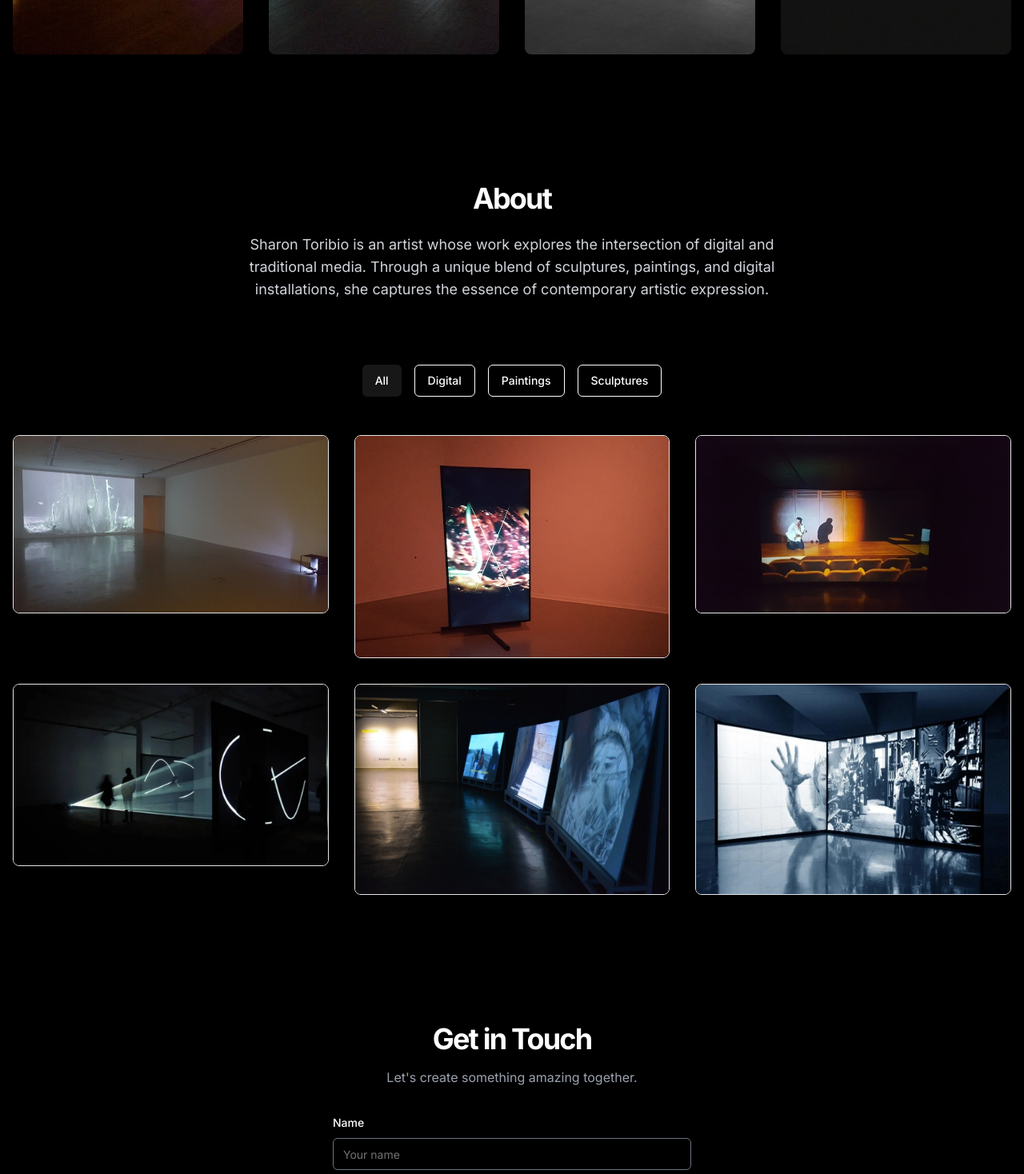
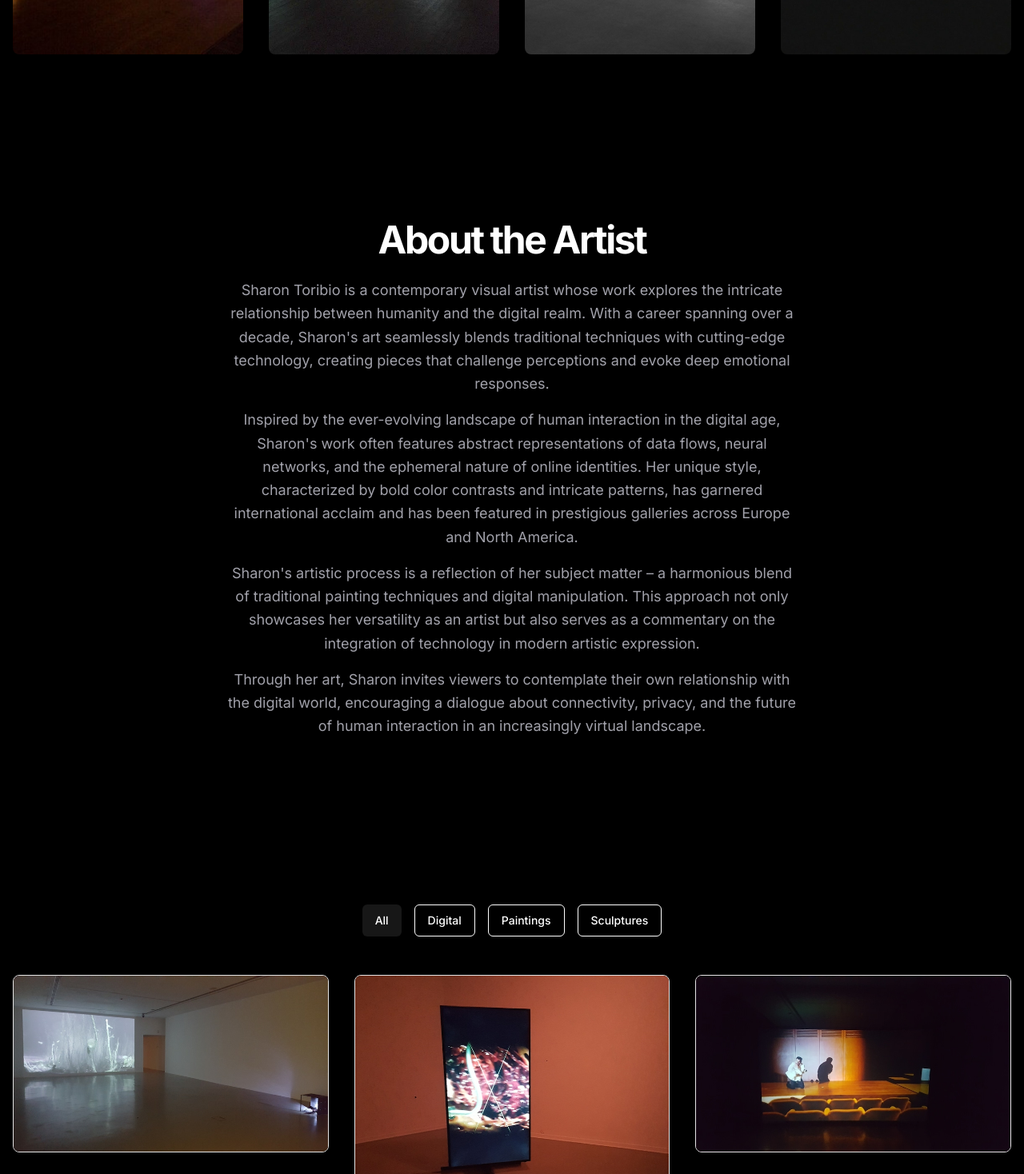
Before and after one commit to BackendCraft/art-sharon, a Next.js app: page / in a window 1280 px wide. Shown: the part 1332-2800 px from the top of the page at 80% size. Built offline with nearby package versions, Linux system fonts and the light colour scheme.

Commit message:
artist 1.0

```diff
--- a/app/components/about.tsx
+++ b/app/components/about.tsx
@@ -1,23 +1,44 @@
-"use client";
+"use client"
 
-import { motion } from "framer-motion";
+import { motion } from "framer-motion"
 
 export default function About() {
   return (
-    <section id="about" className="container mx-auto px-4 mt-20 text-center">
-      <motion.h2
-        className="mb-6 text-3xl font-bold tracking-tighter sm:text-4xl"
-        initial={{ opacity: 0 }}
-        whileInView={{ opacity: 1 }}
-        transition={{ duration: 0.8 }}
-      >
-        About
-      </motion.h2>
-      <p className="text-lg text-gray-300 max-w-2xl mx-auto">
-        Sharon Toribio is an artist whose work explores the intersection of digital and traditional media.
-        Through a unique blend of sculptures, paintings, and digital installations, she captures the essence of
-        contemporary artistic expression.
-      </p>
+    <section id="about" className="w-full py-12 md:py-24 lg:py-32 bg-black">
+      <div className="container px-4 md:px-6 mx-auto max-w-3xl">
+        <motion.div
+          initial={{ opacity: 0, y: 20 }}
+          animate={{ opacity: 1, y: 0 }}
+          transition={{ duration: 0.8 }}
+          className="text-center space-y-6"
+        >
+          <h2 className="text-3xl font-bold tracking-tighter sm:text-4xl md:text-5xl text-white">About the Artist</h2>
+          <div className="space-y-4 text-zinc-400 text-lg leading-relaxed">
+            <p>
+              Sharon Toribio is a contemporary visual artist whose work explores the intricate relationship between
+              humanity and the digital realm. With a career spanning over a decade, Sharon's art seamlessly blends
+              traditional techniques with cutting-edge technology, creating pieces that challenge perceptions and evoke
+              deep emotional responses.
+            </p>
+            <p>
+              Inspired by the ever-evolving landscape of human interaction in the digital age, Sharon's work often
+              features abstract representations of data flows, neural networks, and the ephemeral nature of online
+              identities. Her unique style, characterized by bold color contrasts and intricate patterns, has garnered
+              international acclaim and has been featured in prestigious galleries across Europe and North America.
+            </p>
+            <p>
+              Sharon's artistic process is a reflection of her subject matter – a harmonious blend of traditional
+              painting techniques and digital manipulation. This approach not only showcases her versatility as an
+              artist but also serves as a commentary on the integration of technology in modern artistic expression.
+            </p>
+            <p>
+              Through her art, Sharon invites viewers to contemplate their own relationship with the digital world,
+              encouraging a dialogue about connectivity, privacy, and the future of human interaction in an increasingly
+              virtual landscape.
+            </p>
+          </div>
+        </motion.div>
+      </div>
     </section>
-  );
+  )
 }
--- a/app/components/contact.tsx
+++ b/app/components/contact.tsx
@@ -1,21 +1,14 @@
-"use client";
+"use client"
 
-import { zodResolver } from "@hookform/resolvers/zod";
-import { useForm } from "react-hook-form";
-import * as z from "zod";
-import { motion } from "framer-motion";
+import { zodResolver } from "@hookform/resolvers/zod"
+import { useForm } from "react-hook-form"
+import * as z from "zod"
 
-import { Button } from "@/components/ui/button";
-import {
-  Form,
-  FormControl,
-  FormField,
-  FormItem,
-  FormLabel,
-  FormMessage,
-} from "@/components/ui/form";
-import { Input } from "@/components/ui/input";
-import { Textarea } from "@/components/ui/textarea";
+import { Button } from "@/components/ui/button"
+import { Form, FormControl, FormField, FormItem, FormLabel, FormMessage } from "@/components/ui/form"
+import { Input } from "@/components/ui/input"
+import { Textarea } from "@/components/ui/textarea"
+import { Card, CardContent, CardDescription, CardHeader, CardTitle } from "@/components/ui/card"
 
 const formSchema = z.object({
   name: z.string().min(2, {
@@ -27,7 +20,7 @@ const formSchema = z.object({
   message: z.string().min(10, {
     message: "Message must be at least 10 characters.",
   }),
-});
+})
 
 export default function Contact() {
   const form = useForm<z.infer<typeof formSchema>>({
@@ -37,49 +30,45 @@ export default function Contact() {
       email: "",
       message: "",
     },
-  });
+  })
 
   function onSubmit(values: z.infer<typeof formSchema>) {
-    console.log(values);
+    console.log(values)
   }
 
   return (
-    <section id="contact" className="relative overflow-hidden bg-black py-20">
-      <div className="container relative z-10 mx-auto px-4">
-        <motion.div
-          initial={{ opacity: 0, y: 20 }}
-          whileInView={{ opacity: 1, y: 0 }}
-          transition={{ duration: 0.8 }}
-          viewport={{ once: true }}
-          className="mx-auto max-w-2xl text-center"
-        >
-          <h2 className="mb-4 text-3xl font-bold tracking-tighter text-white sm:text-4xl">
-            Get in Touch
-          </h2>
-          <p className="mb-8 text-gray-400">
-            Let's create something amazing together.
+    <section id="get-in-touch" className="w-full py-12 md:py-24 lg:py-32 bg-black flex justify-center">
+      <div className="container px-4 md:px-6">
+        <div className="flex flex-col items-center justify-center space-y-4 text-center">
+          <div className="space-y-2">
+            <h2 className="text-3xl font-bold tracking-tighter sm:text-5xl text-white">Get in Touch</h2>
+            <p className="max-w-[900px] text-zinc-400 md:text-xl/relaxed lg:text-base/relaxed xl:text-xl/relaxed dark:text-zinc-400">
+              Have a project in mind? Let's collaborate and create something extraordinary together.
             </p>
-        </motion.div>
-        <motion.div
-          initial={{ opacity: 0, y: 20 }}
-          whileInView={{ opacity: 1, y: 0 }}
-          transition={{ duration: 0.8, delay: 0.2 }}
-          viewport={{ once: true }}
-          className="mx-auto max-w-md"
-        >
+          </div>
+        </div>
+        <div className="mx-auto max-w-[500px] mt-8">
+          <Card className="bg-zinc-950 border-zinc-800">
+            <CardHeader>
+              <CardTitle className="text-white">Send a Message</CardTitle>
+              <CardDescription className="text-zinc-400">
+                Fill out the form below and I'll get back to you as soon as possible.
+              </CardDescription>
+            </CardHeader>
+            <CardContent>
               <Form {...form}>
-            <form onSubmit={form.handleSubmit(onSubmit)} className="space-y-6">
+                <form onSubmit={form.handleSubmit(onSubmit)} className="space-y-4">
                   <FormField
                     control={form.control}
                     name="name"
                     render={({ field }) => (
                       <FormItem>
-                    <FormLabel className="text-white">Name</FormLabel>
+                        <FormLabel className="text-zinc-400">Name</FormLabel>
                         <FormControl>
                           <Input
                             placeholder="Your name"
                             {...field}
-                        className="bg-black text-white border border-gray-500 focus:border-gray-300 focus:ring-gray-300"
+                            className="bg-zinc-900 border-zinc-800 text-white placeholder:text-zinc-500"
                           />
                         </FormControl>
                         <FormMessage />
@@ -91,12 +80,12 @@ export default function Contact() {
                     name="email"
                     render={({ field }) => (
                       <FormItem>
-                    <FormLabel className="text-white">Email</FormLabel>
+                        <FormLabel className="text-zinc-400">Email</FormLabel>
                         <FormControl>
                           <Input
                             placeholder="your@email.com"
                             {...field}
-                        className="bg-black text-white border border-gray-500 focus:border-gray-300 focus:ring-gray-300"
+                            className="bg-zinc-900 border-zinc-800 text-white placeholder:text-zinc-500"
                           />
                         </FormControl>
                         <FormMessage />
@@ -108,28 +97,27 @@ export default function Contact() {
                     name="message"
                     render={({ field }) => (
                       <FormItem>
-                    <FormLabel className="text-white">Message</FormLabel>
+                        <FormLabel className="text-zinc-400">Message</FormLabel>
                         <FormControl>
                           <Textarea
                             placeholder="Tell me about your project..."
+                            className="min-h-[120px] bg-zinc-900 border-zinc-800 text-white placeholder:text-zinc-500"
                             {...field}
-                        className="min-h-[120px] bg-black text-white border border-gray-500 focus:border-gray-300 focus:ring-gray-300"
                           />
                         </FormControl>
                         <FormMessage />
                       </FormItem>
                     )}
                   />
-              <Button
-                type="submit"
-                className="w-full bg-white text-black border border-gray-500 hover:bg-gray-200"
-              >
+                  <Button type="submit" className="w-full bg-white text-black hover:bg-zinc-200">
                     Send Message
                   </Button>
                 </form>
               </Form>
-        </motion.div>
+            </CardContent>
+          </Card>
+        </div>
       </div>
     </section>
-  );
+  )
 }
--- a/app/components/navbar.tsx
+++ b/app/components/navbar.tsx
@@ -1,58 +1,147 @@
-"use client";
+"use client"
 
-import { useEffect, useState } from "react";
-import { motion } from "framer-motion";
+import { useState, useEffect } from "react"
+import { motion } from "framer-motion"
+import Link from "next/link"
 
-export default function Navbar() {
-  const [showNav, setShowNav] = useState(false);
+export default function FloatingMenu() {
+  const [isVisible, setIsVisible] = useState(false)
+  const [isMobileMenuOpen, setIsMobileMenuOpen] = useState(false)
 
   useEffect(() => {
     const handleScroll = () => {
-      setShowNav(window.scrollY > window.innerHeight * 0.6);
-    };
+      const heroHeight = window.innerHeight
+      setIsVisible(window.scrollY > heroHeight)
+    }
 
-    window.addEventListener("scroll", handleScroll);
-    return () => window.removeEventListener("scroll", handleScroll);
-  }, []);
+    window.addEventListener("scroll", handleScroll)
+    return () => window.removeEventListener("scroll", handleScroll)
+  }, [])
 
-  // Función para hacer scroll suave a la sección seleccionada
-  const scrollToSection = (id: string) => {
-    const section = document.getElementById(id);
-    if (section) {
-      section.scrollIntoView({ behavior: "smooth" });
-    }
-  };
+  if (!isVisible) return null
 
   return (
-    <motion.nav
-      className={`fixed top-0 left-0 w-full z-50 transition-transform duration-500 ${
-        showNav ? "translate-y-0" : "-translate-y-full"
-      }`}
+    <motion.div
+      initial={{ opacity: 0, y: -50 }}
+      animate={{ opacity: 1, y: 0 }}
+      transition={{ duration: 0.5 }}
+      className="fixed top-0 left-0 right-0 z-50 p-4"
     >
-      <div className="container mx-auto flex justify-between items-center py-3 px-4 md:py-6 md:px-6 bg-transparent">
-        {/* Nombre del artista con tamaño más pequeño en móviles */}
-        <h1 className="text-white font-bold tracking-widest uppercase text-xs sm:text-sm md:text-2xl">
-          Sharon Toribio
-        </h1>
-
-        {/* Menú de navegación reducido en móviles */}
-        <ul className="flex space-x-3 sm:space-x-5 md:space-x-8">
-          {[
-            { name: "Art", id: "featuredworks" },
-            { name: "About", id: "about" }, // Apunta a la sección de Featured Works
-            { name: "Contact", id: "contact" },
-          ].map((item, index) => (
-            <motion.li key={index} whileHover={{ scale: 1.1 }} whileTap={{ scale: 0.9 }}>
-              <button
-                onClick={() => scrollToSection(item.id)}
-                className="text-white text-xs sm:text-sm md:text-lg font-medium tracking-widest uppercase transition duration-300 hover:text-gray-400"
+      <div className="container mx-auto flex justify-between items-center">
+        <Link href="/" className="text-white text-xl font-bold hover:text-gray-300 transition-colors uppercase">
+          SHARON TORIBIO
+        </Link>
+        <nav className="hidden md:block">
+          <ul className="flex space-x-6">
+            <li>
+              <Link
+                href="#art"
+                className="text-white hover:text-gray-300 transition-colors text-xl font-bold uppercase"
               >
-                {item.name}
-              </button>
-            </motion.li>
-          ))}
-        </ul>
+                ART
+              </Link>
+            </li>
+            <li>
+              <Link
+                href="#about"
+                className="text-white hover:text-gray-300 transition-colors text-xl font-bold uppercase"
+              >
+                ABOUT
+              </Link>
+            </li>
+            <li>
+              <Link
+                href="#portfolio"
+                className="text-white hover:text-gray-300 transition-colors text-xl font-bold uppercase"
+              >
+                PORTFOLIO
+              </Link>
+            </li>
+            <li>
+              <Link
+                href="#get-in-touch"
+                className="text-white hover:text-gray-300 transition-colors text-xl font-bold uppercase"
+              >
+                CONTACT
+              </Link>
+            </li>
+          </ul>
+        </nav>
+        <button
+          className="md:hidden text-white"
+          onClick={() => setIsMobileMenuOpen(!isMobileMenuOpen)}
+          aria-label="Toggle menu"
+        >
+          {isMobileMenuOpen ? (
+            <svg
+              xmlns="http://www.w3.org/2000/svg"
+              fill="none"
+              viewBox="0 0 24 24"
+              stroke="currentColor"
+              className="w-6 h-6"
+            >
+              <path strokeLinecap="round" strokeLinejoin="round" strokeWidth={2} d="M6 18L18 6M6 6l12 12" />
+            </svg>
+          ) : (
+            <svg
+              xmlns="http://www.w3.org/2000/svg"
+              fill="none"
+              viewBox="0 0 24 24"
+              stroke="currentColor"
+              className="w-6 h-6"
+            >
+              <path strokeLinecap="round" strokeLinejoin="round" strokeWidth={2} d="M4 6h16M4 12h16m-7 6h7" />
+            </svg>
+          )}
+        </button>
       </div>
-    </motion.nav>
-  );
+      {isMobileMenuOpen && (
+        <motion.nav
+          initial={{ opacity: 0, y: -20 }}
+          animate={{ opacity: 1, y: 0 }}
+          transition={{ duration: 0.3 }}
+          className="md:hidden mt-4"
+        >
+          <ul className="flex flex-col space-y-2">
+            <li>
+              <Link
+                href="#art"
+                className="block text-white hover:text-gray-300 transition-colors py-2 text-xl font-bold uppercase"
+                onClick={() => setIsMobileMenuOpen(false)}
+              >
+                ART
+              </Link>
+            </li>
+            <li>
+              <Link
+                href="#about"
+                className="block text-white hover:text-gray-300 transition-colors py-2 text-xl font-bold uppercase"
+                onClick={() => setIsMobileMenuOpen(false)}
+              >
+                ABOUT
+              </Link>
+            </li>
+            <li>
+              <Link
+                href="#portfolio"
+                className="block text-white hover:text-gray-300 transition-colors py-2 text-xl font-bold uppercase"
+                onClick={() => setIsMobileMenuOpen(false)}
+              >
+                PORTFOLIO
+              </Link>
+            </li>
+            <li>
+              <Link
+                href="#get-in-touch"
+                className="block text-white hover:text-gray-300 transition-colors py-2 text-xl font-bold uppercase"
+                onClick={() => setIsMobileMenuOpen(false)}
+              >
+                CONTACT
+              </Link>
+            </li>
+          </ul>
+        </motion.nav>
+      )}
+    </motion.div>
+  )
 }
```
Lines whose indentation alone changed are shown as unchanged.
